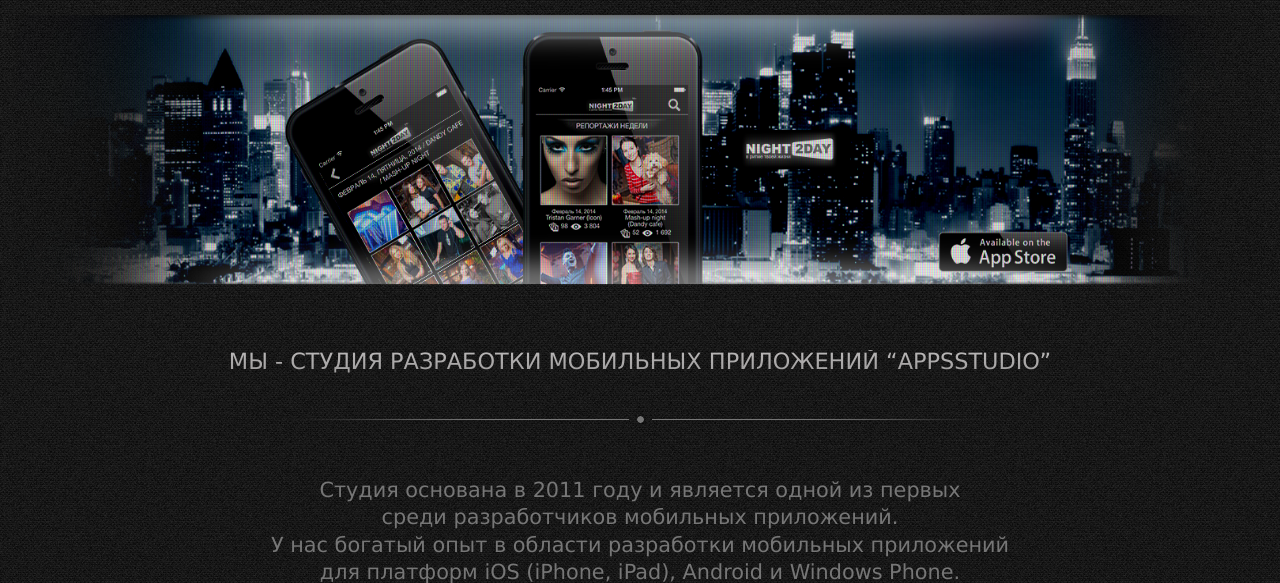
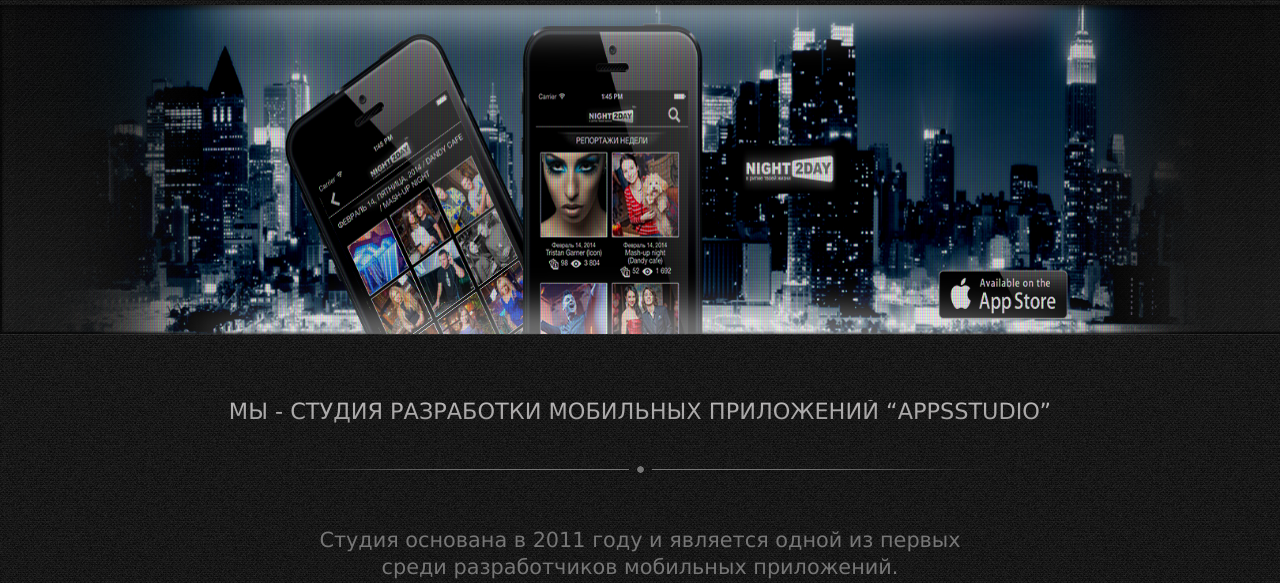
Before and after one commit to RuslanGrigoryev/Apps_studio, a PHP site: page / in a window 1280 px wide. Shown: the part 138-721 px from the top of the page. Run offline with PHP 8.4, Linux system fonts and the light colour scheme; some libraries are stand-ins or nearby versions.

Commit message:
Добавил подложку под слайдер

```diff
--- a/css/style.css
+++ b/css/style.css
@@ -252,18 +252,21 @@ header {
   background: url(../i/markup/after-main-menu.png) no-repeat;
   height: 20px;}
 /* 4.Slider styles */
+.main-slider {
+    background: url(../i/markup/bg-slider.png) no-repeat;
+}
 .slideshow {
     margin: 5px auto;
     position: relative;
-    height: 260px;
+    height: 330px;
     width: 1250px;
-    padding: 10px;
+    padding: 0 10px;
 }
 .slideshow .item {
     position: absolute;
 }
 .item__img {
-  height: 270px;
+  height: 330px;
   width: 1250px;
 }
 /* 5.Section "About-us"*/
```
Also changed, not shown: i/markup/bg-slider.png (added).
